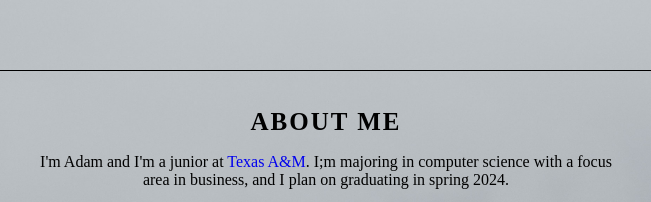
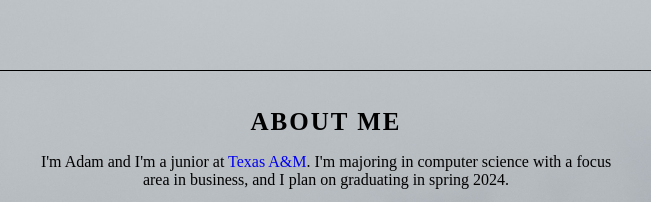
Before and after one commit to adam-pinto/CSCE_315_Lab, a plain HTML site: page about.html in a window 1280 px wide. Shown: the top 202 px of the page, 314-965 px from the left. Drawn offline with Linux system fonts and the light colour scheme.

Commit message:
final changes and touch ups

```diff
--- a/about.html
+++ b/about.html
@@ -19,7 +19,7 @@
             </header>
             <main>
                 <section class="text-block">
-                    <p>I'm Adam and I'm a junior at <a href="https://www.tamu.edu/" target="_blank">Texas A&M</a>. I;m majoring in computer science with a focus area in business, and I plan on graduating in spring 2024.</p>
+                    <p>I'm Adam and I'm a junior at <a href="https://www.tamu.edu/" target="_blank">Texas A&M</a>. I'm majoring in computer science with a focus area in business, and I plan on graduating in spring 2024.</p>
                     <p>I have always had a passion for solving problems and learning new things. Since I was a kid I was curious about how everything worked and knew that I wanted to demystify this universe that we live in. I eventually became interested in computers and built my own PC which was what sparked my initial interest in computer science. Computing has been a very abstract concept for most of my life but for the time that I have been here at A&M I have learned a lot and I feel ready to start applying my knowledge. </p>
                     <p>I want to join an innovative company that promotes creativity and collaboration and that has a purpose or principles that align with my own.</p>
                     <p>The way I live my life is really important to me, and I don't want to think of work and life being completely independent of each other. While I think boundaries are important, it is also important for me to love what I am doing because that is when I do my best work. My mission in both work and life comes down to a list of a few principles that may or may not change with time but should keep the same gist: Stay connected with reality, truth, and the present moment, be open to opportunities for growth or positive change, have the courage to question everything, push the boundaries of my knowledge and experience, and make consciousness a more pleasant and exciting experience for everyone.</p>
```
